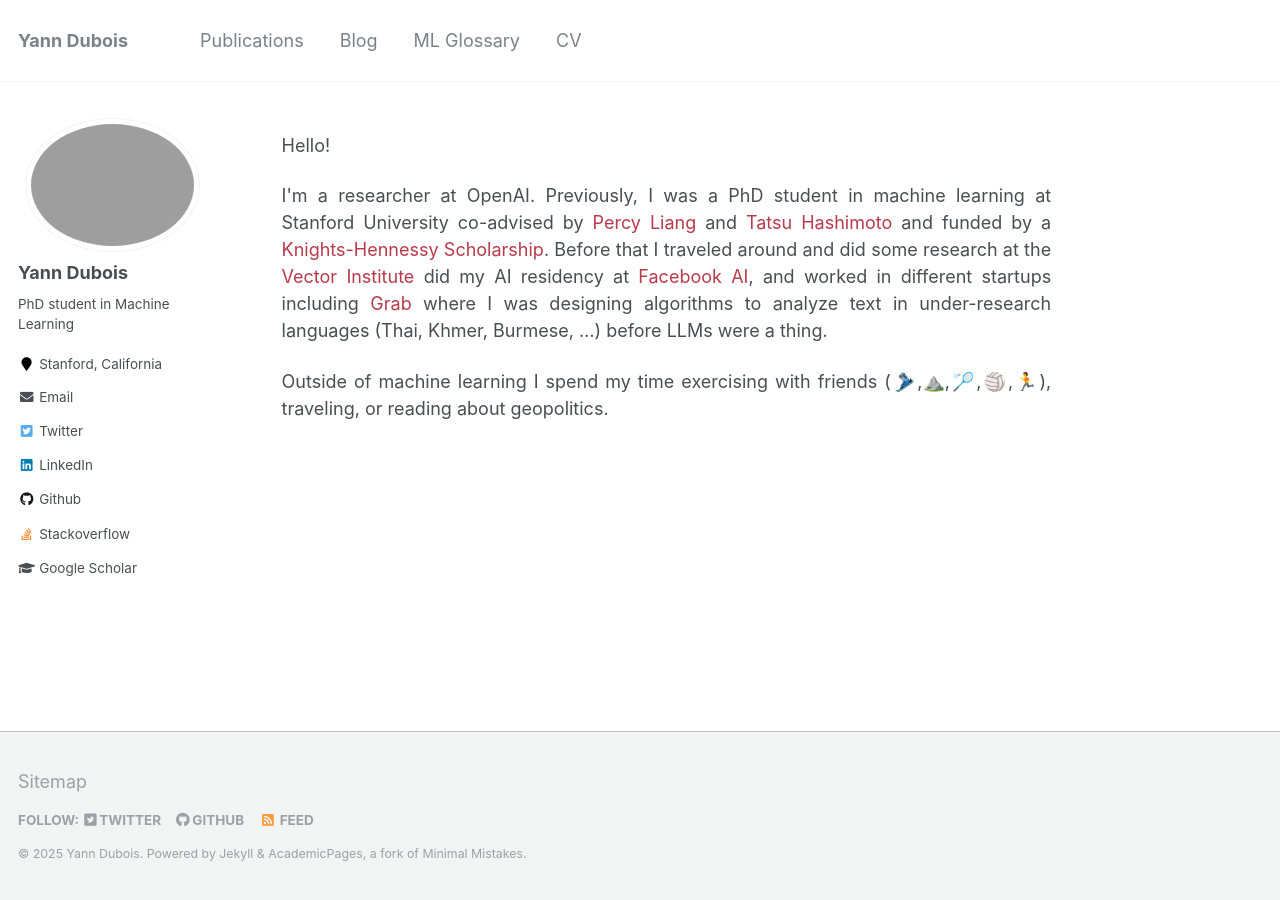
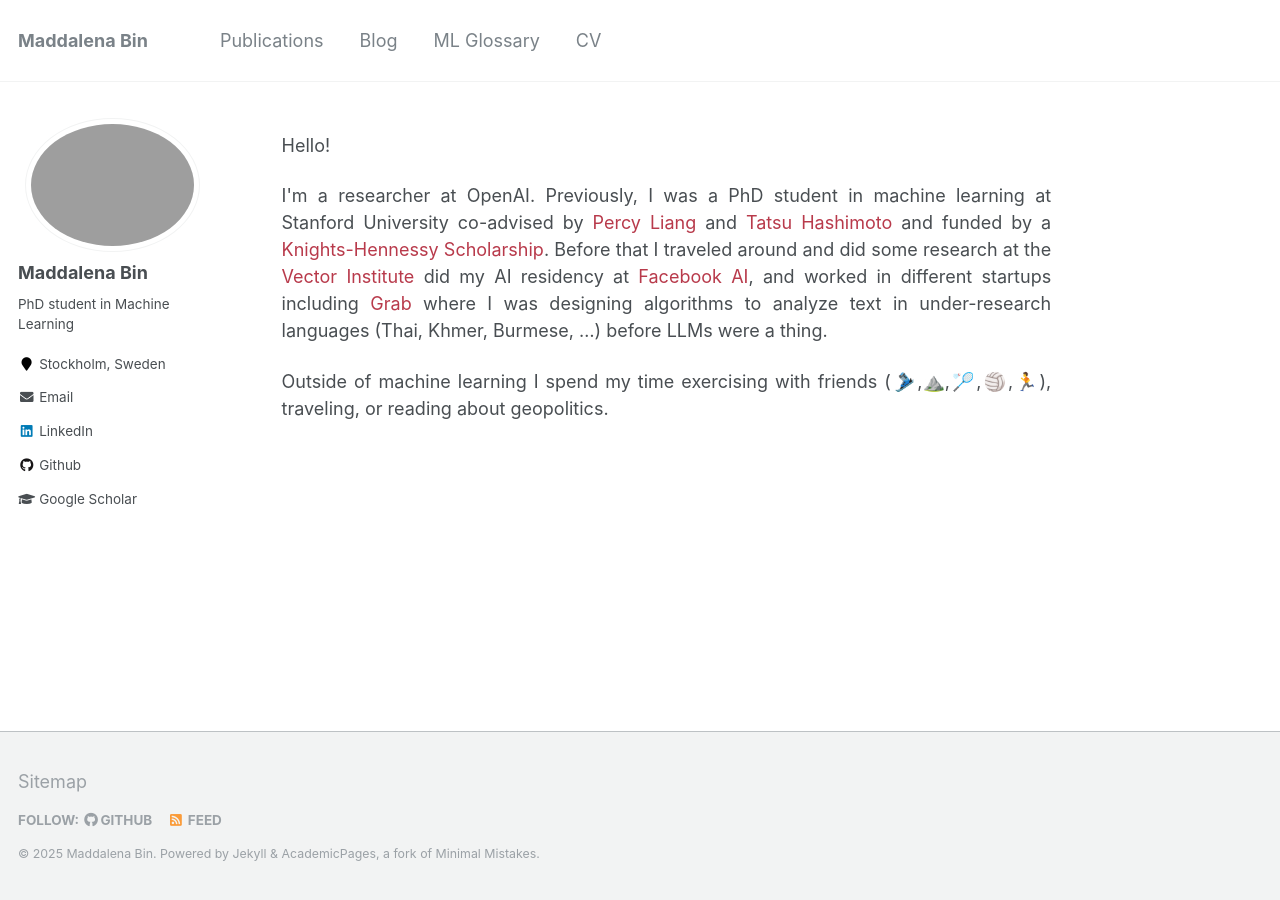
Before and after one commit to maddalenabin/maddalenabin.github.io, a Jekyll site: the page built from _pages/about.md, in a window 1280 px wide. Built offline with Jekyll 4.4.1, drawn with Linux system fonts in a browser that asks for light colours; emoji names are drawn with the system emoji font.

Commit message:
Update _config.yml

```diff
--- a/_config.yml
+++ b/_config.yml
@@ -7,13 +7,13 @@
 
 # Site Settings
 locale                   : "en-US"
-title                    : "Yann Dubois"
+title                    : "Maddalena Bin"
 title_separator          : "-"
-name                     : &name "Yann Dubois"
+name                     : &name "Maddalena Bin"
 description              : &description "PhD in Machine Learning at Stanford"
 url                      : https://yanndubs.github.io # the base hostname & protocol for your site e.g. "https://mmistakes.github.io"
 baseurl                  : "" # the subpath of your site, e.g. "/blog"
-repository               : "YannDubs/YannDubs.github.io"
+repository               : "maddalenabin/maddalenabin.github.io"
 teaser                   : "teaser.jpg" # filename of teaser fallback teaser image placed in /images/, .e.g. "500x300.png"
 breadcrumbs              : false # true, false (default)
 words_per_minute         : 160 # used to compute the reading time of each article
@@ -58,7 +58,7 @@
 
 # Social Sharing
 twitter:
-  username               : &twitter "yanndubs"
+  username               : #&twitter "yanndubs"
 facebook:
   username               :
   app_id                 :
@@ -70,8 +70,8 @@
   type                   : # Person or Organization (defaults to Person)
   name                   : # If the user or organization name differs from the site's name
   links: # An array of links to social media profiles
-    - "https://twitter.com/yanndubs"
-    - "https://www.linkedin.com/in/duboisyann/"
+    #- "https://twitter.com/yanndubs"
+    - "https://www.linkedin.com/in/maddalena-bin/"
 
 
 # Analytics
@@ -86,11 +86,11 @@
   name             : *name
   avatar           : "profile.jpg"
   bio              : "PhD student in Machine Learning"
-  location         : "Stanford, California"
+  location         : "Stockholm, Sweden"
   employer         :
   pubmed           : #"https://www.ncbi.nlm.nih.gov/pubmed/?term=john+snow"
   googlescholar    : "https://scholar.google.com/citations?user=bfM1kzAAAAAJ&hl"
-  email            : yanndubs@stanford.edu
+  email            : maddalenabin@gmail.com
   researchgate     :  # example: "https://www.researchgate.net/profile/yourprofile"
   uri              :
   bitbucket        :
@@ -99,20 +99,20 @@
   flickr           :
   facebook         :
   foursquare       :
-  github           : "yanndubs"
+  github           : "maddalenabin"
   google_plus      :
   keybase          :
   instagram        :
   impactstory      : #"https://profiles.impactstory.org/u/xxxx-xxxx-xxxx-xxxx"
   lastfm           :
-  linkedin         : duboisyann
+  linkedin         : maddalena-bin
   orcid            : #"http://orcid.org/yourorcidurl"
   pinterest        :
   soundcloud       :
-  stackoverflow    : 6232494/yann-dubois
+  stackoverflow    : #6232494/yann-dubois
   steam            :
   tumblr           :
-  twitter          : *twitter
+  twitter          : #*twitter
   vine             :
   weibo            :
   xing             :
```
